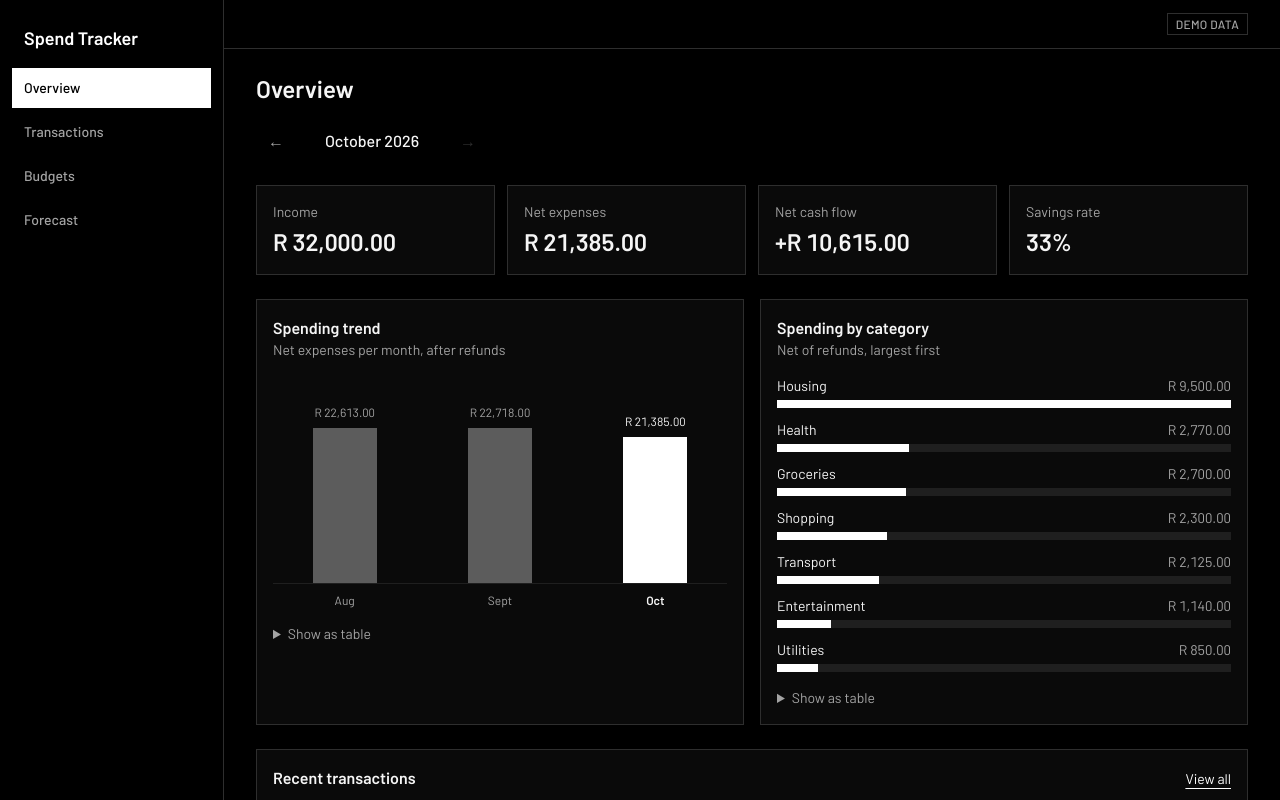
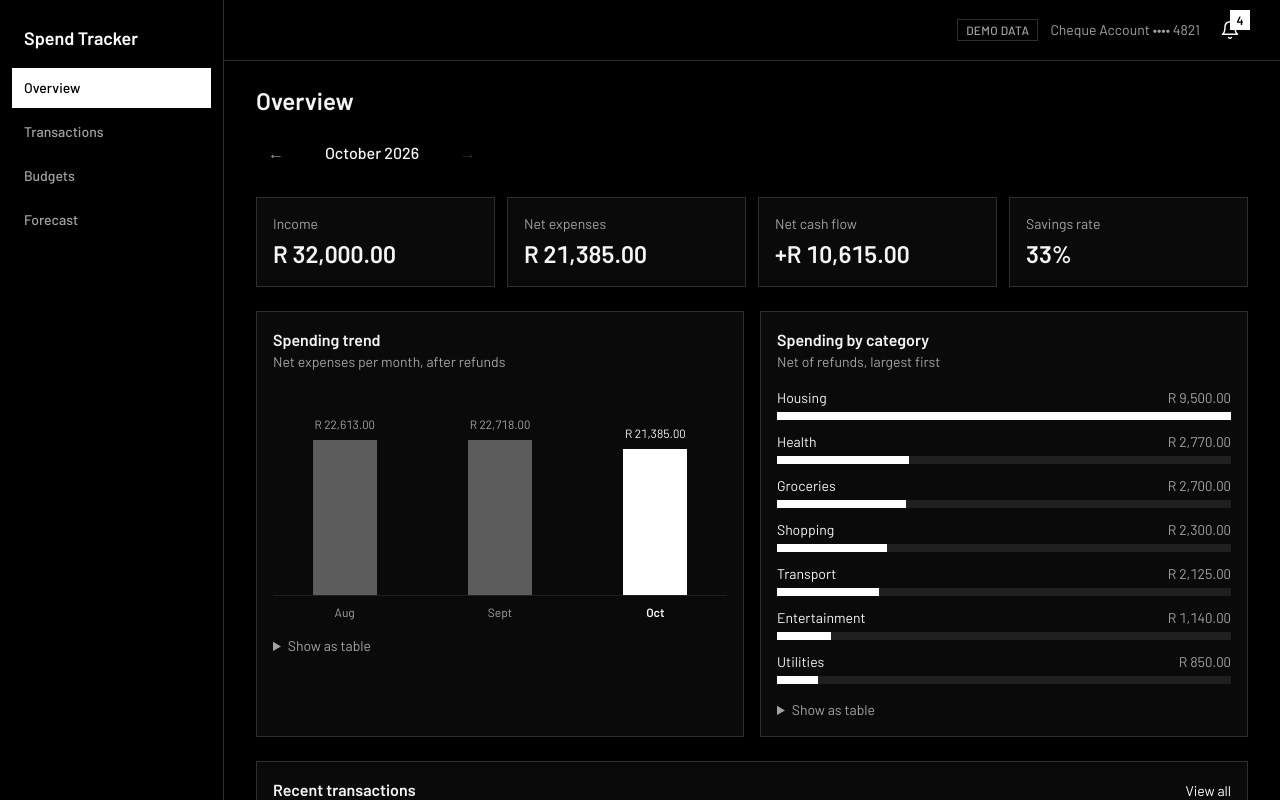
Before and after one commit to CMadiope/spend-tracker, a Next.js app: page / in a window 1280 px wide. Shown: the top 800 px of the page. Built offline with nearby package versions, Linux system fonts and the light colour scheme.

Commit message:
feat(alerts): bell, alert panel and read/dismiss

```diff
--- a/app/layout.tsx
+++ b/app/layout.tsx
@@ -1,6 +1,11 @@
 import type { Metadata } from "next";
 import { Barlow } from "next/font/google";
+import { Suspense } from "react";
 import { AppNav } from "@/components/shell/app-nav";
+import {
+  HeaderStatus,
+  HeaderStatusFallback,
+} from "@/components/shell/header-status";
 import "./globals.css";
 
 const barlow = Barlow({
@@ -34,9 +39,14 @@ export default function RootLayout({ children }: LayoutProps<"/">) {
               <span className="font-semibold text-header-text md:invisible">
                 Spend Tracker
               </span>
-              <span className="border border-border px-2 py-0.5 text-xs font-medium tracking-wide text-muted uppercase">
-                Demo data
-              </span>
+              <div className="flex items-center gap-3">
+                <span className="border border-border px-2 py-0.5 text-xs font-medium tracking-wide text-muted uppercase">
+                  Demo data
+                </span>
+                <Suspense fallback={<HeaderStatusFallback />}>
+                  <HeaderStatus />
+                </Suspense>
+              </div>
             </header>
             <main id="main" className="flex-1 px-4 pt-6 pb-24 md:px-8 md:pb-8">
               {children}
--- /dev/null
+++ b/components/alerts/alert-bell.tsx
@@ -0,0 +1,120 @@
+"use client";
+
+import { useEffect, useRef } from "react";
+import type { MonthlyBudget, Transaction } from "@/interfaces/domain";
+import { deriveAlerts, visibleAlerts } from "@/lib/alerts/alerts";
+import { resolveBudget } from "@/lib/store/merge";
+import {
+  dismissAlert,
+  markAlertsRead,
+  recordFirstSeen,
+  useStoredState,
+} from "@/lib/store/store";
+import { statusDisplay } from "@/components/budgets/status-chip";
+import { AlertList, alertName } from "./alert-list";
+
+interface AlertBellProps {
+  period: string;
+  seedBudgets: MonthlyBudget[];
+  transactions: Transaction[];
+}
+
+export function AlertBell({
+  period,
+  seedBudgets,
+  transactions,
+}: AlertBellProps) {
+  const stored = useStoredState();
+  const panelRef = useRef<HTMLDivElement>(null);
+  const liveRef = useRef<HTMLParagraphElement>(null);
+
+  const alerts = stored
+    ? deriveAlerts(
+        resolveBudget(seedBudgets, stored, period),
+        transactions,
+        period,
+      )
+    : [];
+  const visible = stored ? visibleAlerts(alerts, stored.alerts) : [];
+  const unread = visible.filter((alert) => alert.unread);
+  const fresh = stored
+    ? visible.filter((alert) => !(alert.key in stored.alerts.firstSeenAt))
+    : [];
+  const freshKeys = fresh.map((alert) => alert.key).join("|");
+  const freshMessage =
+    fresh.length === 1
+      ? `New budget alert: ${alertName(fresh[0])}, ${statusDisplay[fresh[0].usage.status].label}`
+      : fresh.length > 1
+        ? `${fresh.length} new budget alerts`
+        : "";
+
+  useEffect(() => {
+    if (!freshKeys) return;
+    recordFirstSeen(freshKeys.split("|"), new Date().toISOString());
+    if (liveRef.current) liveRef.current.textContent = freshMessage;
+  }, [freshKeys, freshMessage]);
+
+  const label =
+    unread.length === 0
+      ? "Alerts, none unread"
+      : `Alerts, ${unread.length} unread`;
+
+  return (
+    <>
+      <button
+        type="button"
+        popoverTarget="alerts-panel"
+        aria-label={label}
+        className="relative p-2 text-header-text"
+      >
+        <svg
+          aria-hidden
+          viewBox="0 0 24 24"
+          className="size-5"
+          fill="none"
+          stroke="currentColor"
+          strokeWidth="1.75"
+          strokeLinecap="round"
+          strokeLinejoin="round"
+        >
+          <path d="M6 8a6 6 0 0 1 12 0c0 7 3 9 3 9H3s3-2 3-9M10.3 21a1.94 1.94 0 0 0 3.4 0" />
+        </svg>
+        {unread.length > 0 && (
+          <span
+            aria-hidden
+            className="absolute -top-0.5 -right-0.5 min-w-5 bg-accent px-1 text-center text-xs leading-5 font-semibold text-accent-text"
+          >
+            {unread.length}
+          </span>
+        )}
+      </button>
+      <p ref={liveRef} role="status" className="sr-only" />
+      <div
+        ref={panelRef}
+        id="alerts-panel"
+        popover="auto"
+        aria-label="Budget alerts"
+        className="fixed inset-auto top-14 right-4 m-0 max-h-[70dvh] w-[min(26rem,calc(100vw-2rem))] overflow-y-auto border border-border bg-surface p-4 text-text"
+      >
+        <div className="flex items-center justify-between gap-3 border-b border-border pb-3">
+          <h2 className="font-semibold">Budget alerts</h2>
+          {unread.length > 0 && (
+            <button
+              type="button"
+              onClick={() => markAlertsRead(unread.map((alert) => alert.key))}
+              className="text-link text-sm"
+            >
+              Mark all read
+            </button>
+          )}
+        </div>
+        <AlertList
+          alerts={visible}
+          onRead={(key) => markAlertsRead([key])}
+          onDismiss={dismissAlert}
+          onNavigate={() => panelRef.current?.hidePopover()}
+        />
+      </div>
+    </>
+  );
+}
--- /dev/null
+++ b/components/alerts/alert-list.tsx
@@ -0,0 +1,97 @@
+import Link from "next/link";
+import { budgetCardId } from "@/components/budgets/budget-card";
+import { StatusChip } from "@/components/budgets/status-chip";
+import type { VisibleAlert } from "@/lib/alerts/alerts";
+import { today } from "@/lib/dates/clock";
+import { formatDayMonth, formatPeriod } from "@/lib/dates/format";
+import { categoryLabels } from "@/lib/data/categories";
+import { formatCents } from "@/lib/money/format";
+
+interface AlertListProps {
+  alerts: VisibleAlert[];
+  onRead: (key: string) => void;
+  onDismiss: (key: string) => void;
+  onNavigate?: () => void;
+}
+
+export function alertName(alert: VisibleAlert): string {
+  return alert.scope === "overall"
+    ? "Overall budget"
+    : categoryLabels[alert.scope];
+}
+
+export function AlertList({
+  alerts,
+  onRead,
+  onDismiss,
+  onNavigate,
+}: AlertListProps) {
+  if (alerts.length === 0) {
+    return <p className="py-6 text-center text-sm text-muted">No alerts.</p>;
+  }
+
+  return (
+    <ul className="divide-y divide-border">
+      {alerts.map((alert) => {
+        const { usage } = alert;
+        const name = alertName(alert);
+        return (
+          <li key={alert.key} className="flex flex-col gap-2 py-3">
+            <div className="flex items-start justify-between gap-3">
+              <Link
+                href={`/budgets?month=${alert.period}#${budgetCardId(alert.scope)}`}
+                onClick={onNavigate}
+                className="font-medium hover:underline"
+              >
+                {alert.unread && (
+                  <>
+                    <span
+                      aria-hidden
+                      className="mr-2 inline-block size-2 bg-accent align-middle"
+                    />
+                    <span className="sr-only">Unread:</span>{" "}
+                  </>
+                )}
+                {name}
+              </Link>
+              <StatusChip status={usage.status} />
+            </div>
+            <p className="text-sm text-muted">
+              {formatCents(usage.spentCents)} of{" "}
+              {formatCents(usage.budgetCents ?? 0)} · {usage.percentUsed}% used
+              ·{" "}
+              {usage.overspendCents
+                ? `${formatCents(usage.overspendCents)} over`
+                : `${formatCents(usage.remainingCents ?? 0)} left`}
+            </p>
+            <div className="flex items-center justify-between gap-3 text-xs text-muted">
+              <span>
+                {formatPeriod(alert.period)}
+                {alert.firstSeenAt &&
+                  ` · First seen ${formatDayMonth(today(new Date(alert.firstSeenAt)))}`}
+              </span>
+              <span className="flex gap-3">
+                {alert.unread && (
+                  <button
+                    type="button"
+                    onClick={() => onRead(alert.key)}
+                    className="text-link"
+                  >
+                    Mark read<span className="sr-only">, {name}</span>
+                  </button>
+                )}
+                <button
+                  type="button"
+                  onClick={() => onDismiss(alert.key)}
+                  className="text-link"
+                >
+                  Dismiss<span className="sr-only">, {name}</span>
+                </button>
+              </span>
+            </div>
+          </li>
+        );
+      })}
+    </ul>
+  );
+}
--- a/components/budgets/budget-card.tsx
+++ b/components/budgets/budget-card.tsx
@@ -17,7 +17,7 @@ export function BudgetCard({ usage }: { usage: BudgetUsage }) {
     <article
       id={budgetCardId(usage.scope)}
       tabIndex={-1}
-      className="flex scroll-mt-6 flex-col gap-3 border border-border bg-surface p-4"
+      className="flex scroll-mt-6 flex-col gap-3 border border-border bg-surface p-4 focus:outline-2 focus:outline-offset-2 focus:outline-focus"
     >
       <header className="flex items-start justify-between gap-3">
         <h3 className="font-semibold">{name}</h3>
--- a/components/budgets/budgets-view.tsx
+++ b/components/budgets/budgets-view.tsx
@@ -1,6 +1,6 @@
 "use client";
 
-import { useState } from "react";
+import { useEffect, useState } from "react";
 import type { MonthlyBudget, Transaction } from "@/interfaces/domain";
 import { periodBudgetUsage } from "@/lib/budgets/status";
 import { resolveBudget } from "@/lib/store/merge";
@@ -35,6 +35,20 @@ export function BudgetsView({
   const stored = useStoredState();
   const [editing, setEditing] = useState(false);
   const [message, setMessage] = useState("");
+  const loaded = stored !== null;
+
+  useEffect(() => {
+    if (!loaded) return;
+    const focusHashTarget = () => {
+      const id = decodeURIComponent(window.location.hash.slice(1));
+      const card = id ? document.getElementById(id) : null;
+      card?.scrollIntoView({ block: "start" });
+      card?.focus({ preventScroll: true });
+    };
+    focusHashTarget();
+    window.addEventListener("hashchange", focusHashTarget);
+    return () => window.removeEventListener("hashchange", focusHashTarget);
+  }, [loaded]);
 
   if (!stored) return <BudgetsSkeleton />;
 
--- /dev/null
+++ b/components/shell/header-status.tsx
@@ -0,0 +1,28 @@
+import { connection } from "next/server";
+import { AlertBell } from "@/components/alerts/alert-bell";
+import { currentPeriod, today } from "@/lib/dates/clock";
+import { getDemoData } from "@/lib/data/repository";
+import { transactionsInPeriod } from "@/lib/spending/spending";
+
+export async function HeaderStatus() {
+  await connection();
+  const data = getDemoData(today());
+  const period = currentPeriod();
+
+  return (
+    <div className="flex items-center gap-3">
+      <span className="hidden text-sm text-muted sm:inline">
+        {data.account.name} {data.account.maskedNumber}
+      </span>
+      <AlertBell
+        period={period}
+        seedBudgets={data.budgets}
+        transactions={transactionsInPeriod(data.transactions, period)}
+      />
+    </div>
+  );
+}
+
+export function HeaderStatusFallback() {
+  return <div aria-hidden className="size-9" />;
+}
```
Also changed, not shown: 1 other file (tests, documents, lock files or other folders).
